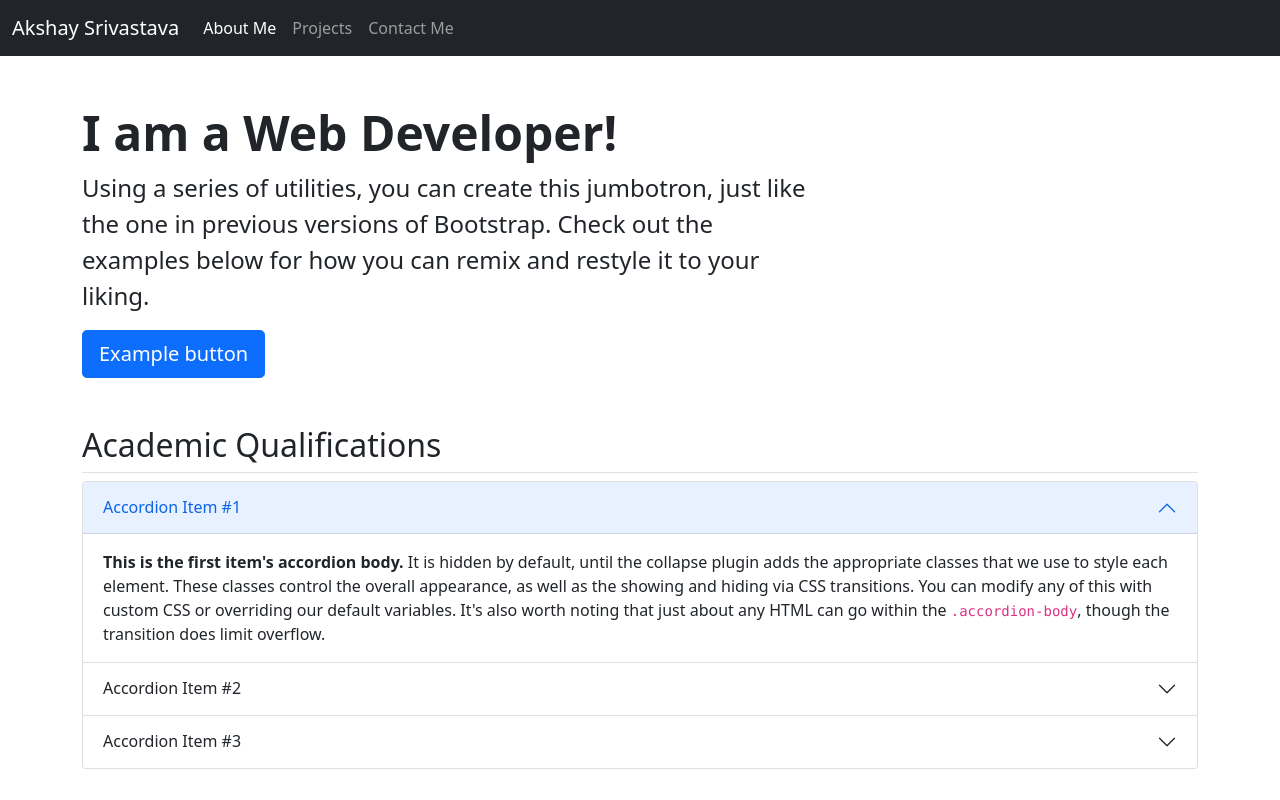
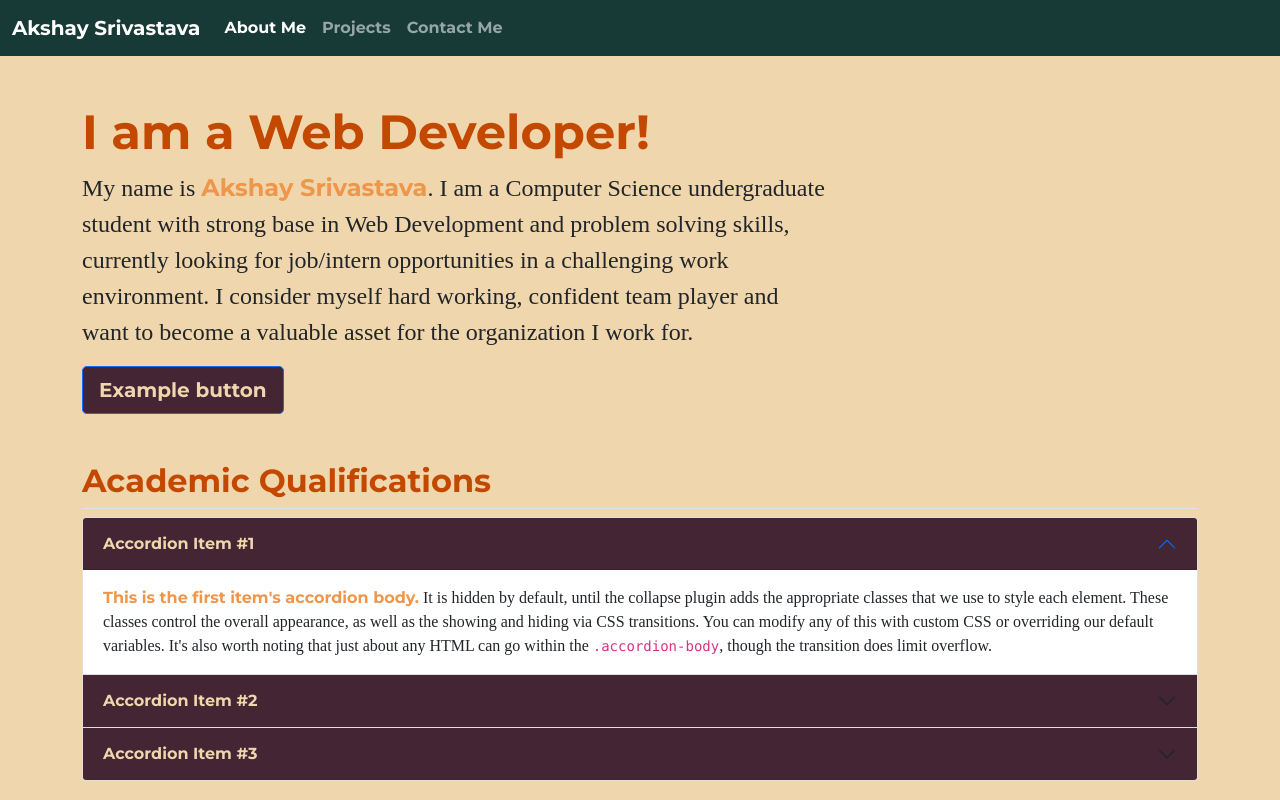
Before and after one commit to akshaypx/portfolio, a plain HTML site: page index.html in a window 1280 px wide. Shown: the top 800 px of the page. Drawn offline with nearby package versions, Linux system fonts and the light colour scheme; a web font is replaced by a local one.

Commit message:
update colours

```diff
--- a/css/styles.css
+++ b/css/styles.css
@@ -0,0 +1,28 @@
+h1,
+h2,
+h3,
+a,
+strong,
+button {
+  font-family: "Montserrat", sans-serif;
+  color: #ee964b;
+}
+h1,
+h2,
+h3 {
+  color: #c44900;
+}
+.navbar {
+  background-color: #183a37 !important;
+}
+body {
+  background-color: #efd6ac;
+}
+p,
+div {
+  font-family: "Esteban", serif;
+}
+button {
+  background-color: #432534 !important;
+  color: #efd6ac !important;
+}
--- a/index.html
+++ b/index.html
@@ -4,6 +4,13 @@
     <!-- Required meta tags -->
     <meta charset="utf-8" />
     <meta name="viewport" content="width=device-width, initial-scale=1" />
+
+    <!-- Google Fonts -->
+    <link rel="preconnect" href="https://fonts.gstatic.com" />
+    <link
+      href="https://fonts.googleapis.com/css2?family=Esteban&family=Montserrat:wght@700&display=swap"
+      rel="stylesheet"
+    />
 
     <!-- Bootstrap CSS -->
     <link
@@ -48,6 +55,7 @@
       rel="stylesheet"
       href="https://cdnjs.cloudflare.com/ajax/libs/font-awesome/5.15.3/css/all.min.css"
     />
+    <link rel="stylesheet" href="./css/styles.css" />
     <meta name="theme-color" content="#7952b3" />
 
     <title>PortFolio Website</title>
@@ -97,9 +105,12 @@
     <div class="container py-5">
       <h1 class="display-5 fw-bold">I am a Web Developer!</h1>
       <p class="col-md-8 fs-4">
-        Using a series of utilities, you can create this jumbotron, just like
-        the one in previous versions of Bootstrap. Check out the examples below
-        for how you can remix and restyle it to your liking.
+        My name is <strong>Akshay Srivastava</strong>. I am a Computer Science
+        undergraduate student with strong base in Web Development and problem
+        solving skills, currently looking for job/intern opportunities in a
+        challenging work environment. I consider myself hard working, confident
+        team player and want to become a valuable asset for the organization I
+        work for.
       </p>
       <button class="btn btn-primary btn-lg" type="button">
         Example button
```
